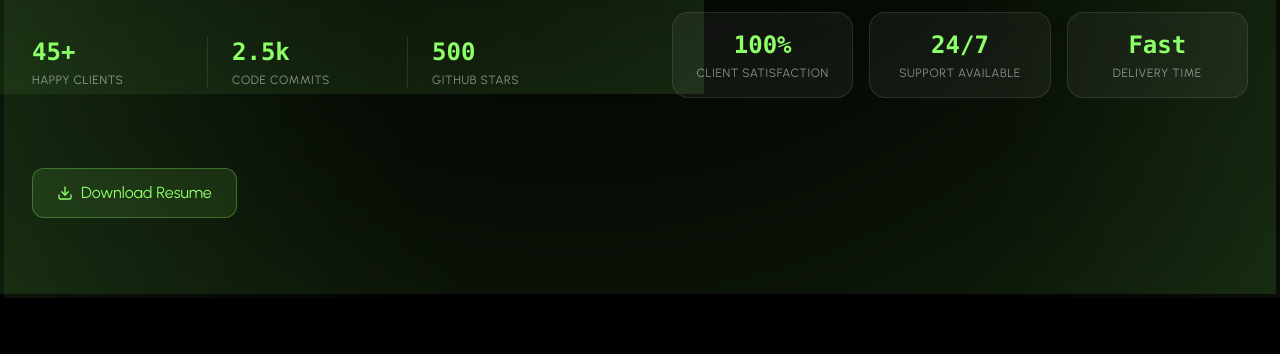
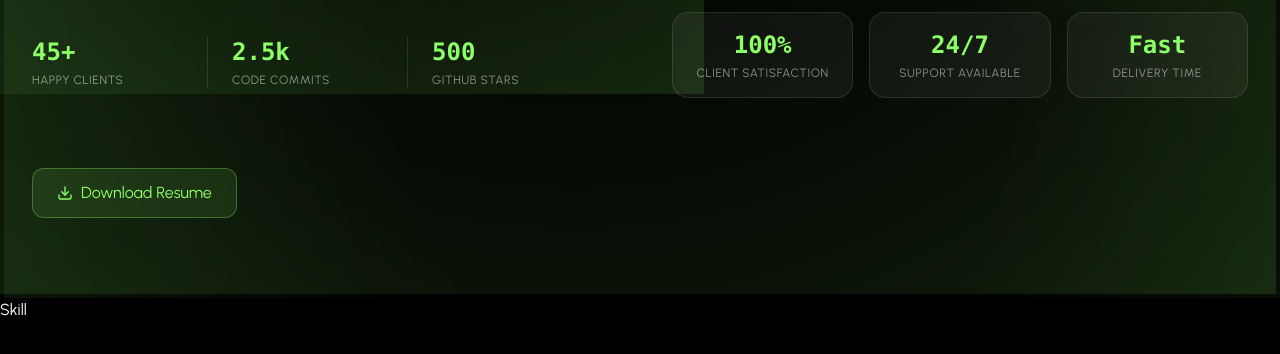
Before and after one commit to KrishDevCrafting/PortFolio_Krish, a React (Vite) app: page / in a window 1280 px wide. Shown: the part 1410-1764 px from the top of the page. Built offline with nearby package versions, Linux system fonts and the light colour scheme.

Commit message:
feat: initialize Skill section
- Created Skill.jsx component
- Added Skill to App.jsx routing

```diff
--- a/src/App.jsx
+++ b/src/App.jsx
@@ -2,6 +2,7 @@ import React from "react";
 import Navbar from "./components/Layout/Navbar";
 import Hero from "./components/Section/Hero";
 import About from "./components/Section/About";
+import Skill from "./components/Section/Skill";
 const App = () => {
   return (
     <div className="min-h-screen bg-black pb-[100vh]">
@@ -9,6 +10,7 @@ const App = () => {
       <main>
         <Hero />
         <About />
+        <Skill/>
       </main>
     </div>
   );
--- /dev/null
+++ b/src/components/Section/Skill.jsx
@@ -0,0 +1,7 @@
+import React from "react";
+
+const Skill = () => {
+  return <div>Skill</div>;
+};
+
+export default Skill;
```
